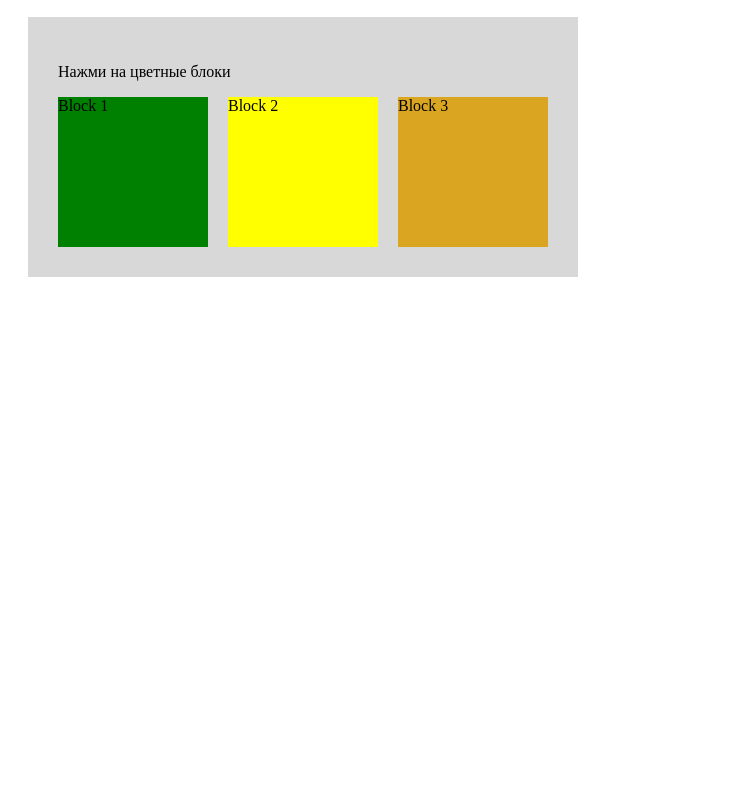
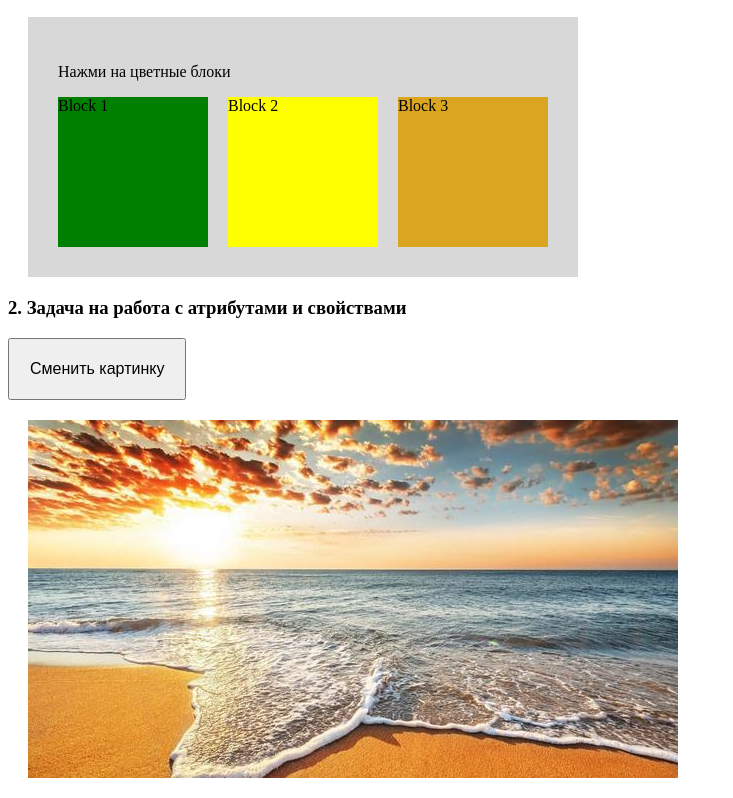
Before and after one commit to gfredex/HomeWork28, a plain HTML site: page index.html in a window 1280 px wide. Shown: the part 663-1461 px from the top of the page, without its empty margins (0-733 px from the left). Before the commit the page ends 960 px from the top, so only its background shows below. Drawn offline with Linux system fonts and the light colour scheme.

Commit message:
add: added solution medium level task 2

```diff
--- a/index.html
+++ b/index.html
@@ -49,6 +49,13 @@
             </div>
         </div>
     </div>
+    <div class="task22">
+        <h3>2. Задача на работа с атрибутами и свойствами</h3>
+        <div class="wrap-task22">
+            <button class="btn-img">Сменить картинку</button>
+            <img src="./img/img01.jpeg" alt="Картинка первая" id="img-task22">
+        </div>
+    </div>
     <script src="./script.js"></script>
 </body>
 
--- a/script.js
+++ b/script.js
@@ -54,3 +54,10 @@ blockTask21.addEventListener('click', (e) => {
         blockTask21.style.cssText = 'background-color: d8d8d8';
     }
 });
+
+const btnChangeImg = document.querySelector('.btn-img');
+const imgTask22 = document.getElementById('img-task22');
+btnChangeImg.addEventListener('click', () => {
+    imgTask22.setAttribute('src', './img/img02.jpeg');
+    imgTask22.setAttribute('width', '90%')
+})
--- a/style.css
+++ b/style.css
@@ -9,7 +9,8 @@
 }
 
 .task1>button,
-.task2 button {
+.task2 button,
+.btn-img {
     display: inline-block;
     padding: 20px;
     font-size: inherit;
@@ -59,3 +60,8 @@
 .item-block3 {
     background-color: goldenrod;
 }
+
+#img-task22 {
+    display: block;
+    margin: 20px;
+}
```
Also changed, not shown: img/img01.jpeg (added), img/img02.jpeg (added).
